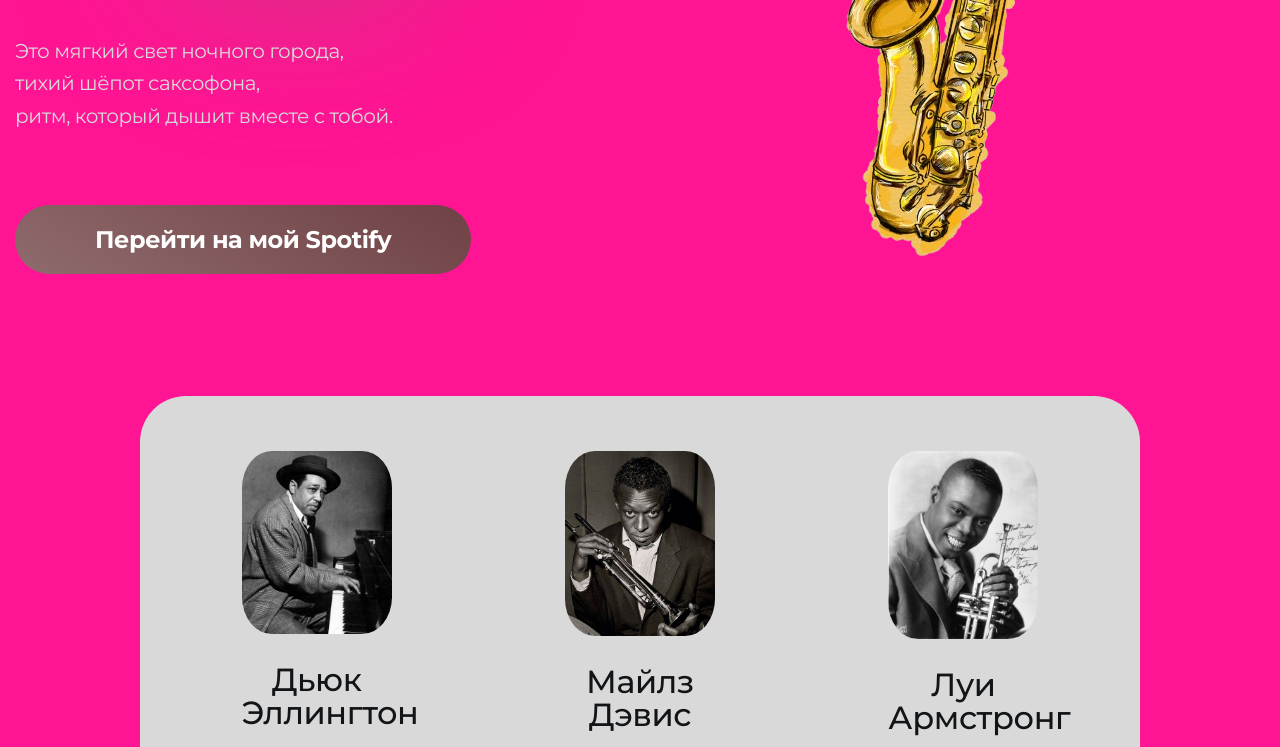
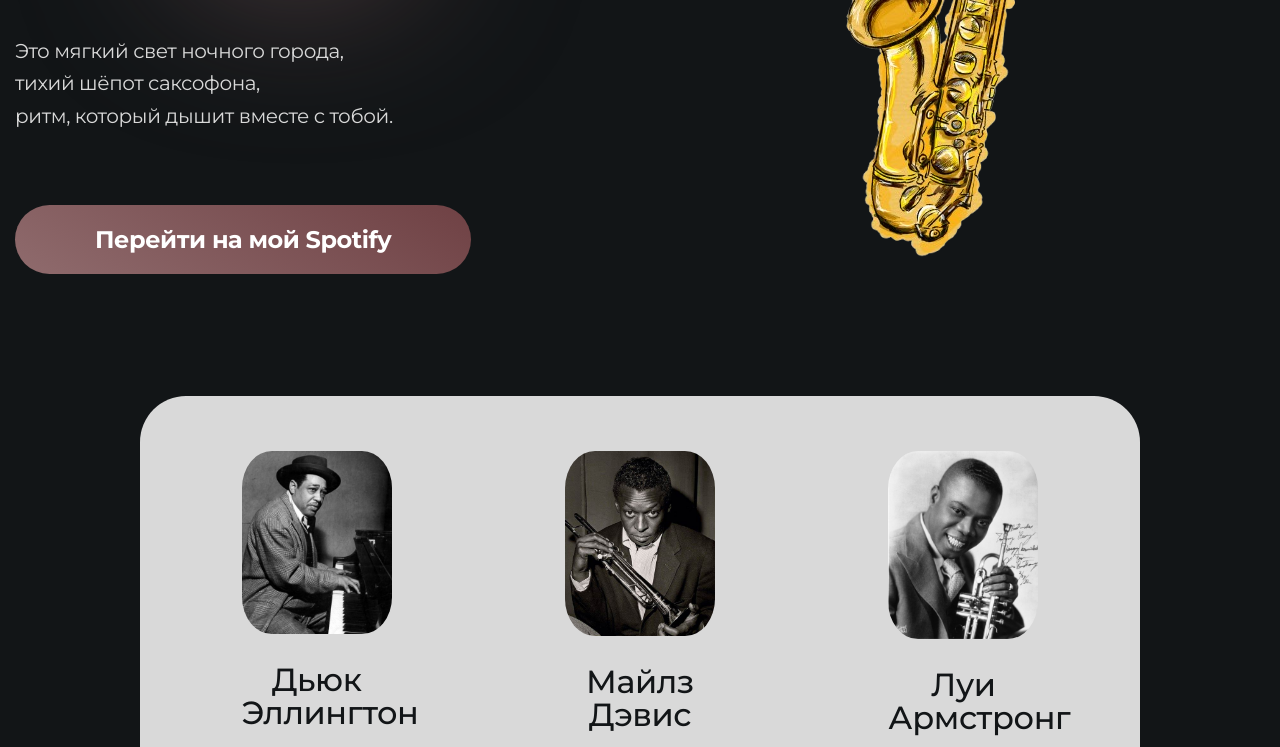
Before and after one commit to SharaDime1/JAZZ, a plain HTML site: page index.html in a window 1280 px wide. Shown: the part 389-1136 px from the top of the page. Drawn offline with Linux system fonts and the light colour scheme.

Commit message:
возвращение прошлого цвета фона

```diff
--- a/style/index.css
+++ b/style/index.css
@@ -4,7 +4,6 @@
   color-scheme: dark;
   --font-family: "Montserrat", sans-serif;
   --color-bg: #121517;
-  --color-page-bg: #ff1493;
   --color-ink: #000000;
   --color-text: #D9D9D9;
   --color-white: #fff;
@@ -137,7 +136,7 @@ body {
   line-height: var(--line-height-163pct);
   letter-spacing: calc(-1 * var(--tracking-0-02em));
   color: var(--color-ink);
-  background-color: var(--color-page-bg);
+  background-color: var(--color-bg);
 }
 
 html {
```
